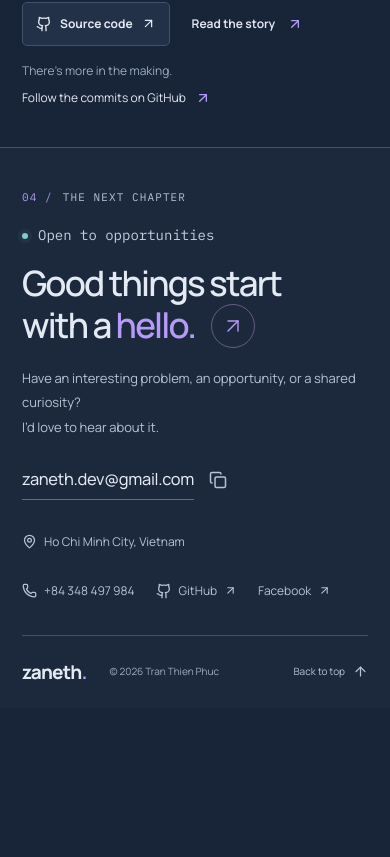
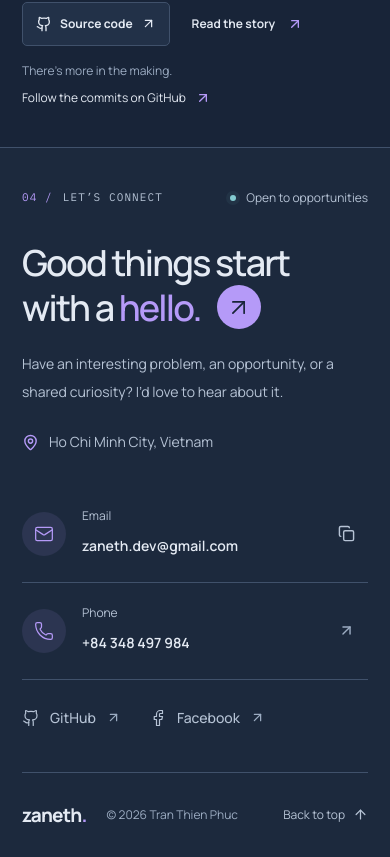
Before and after one commit to iamzaneth/my-portfolio, a React (Vite) app: page / in a window 390 px wide. Shown: the part 4494-5351 px from the top of the page. Before the commit the page ends 5202 px from the top, so only its background shows below. Built offline with nearby package versions, Linux system fonts and the light colour scheme.

Commit message:
feat(contact): enhance contact section with new layout, social links, and email copy functionality

```diff
--- a/src/components/Contact.tsx
+++ b/src/components/Contact.tsx
@@ -1,6 +1,8 @@
 import { useEffect, useRef, useState } from 'react'
-import { ArrowUp, ArrowUpRight, Check, Copy, Github, MapPin, Phone } from 'lucide-react'
+import { ArrowUp, ArrowUpRight, Check, Copy, Facebook, FileText, Github, Mail, MapPin, Phone } from 'lucide-react'
 import { profile } from '@/data/profile'
+
+const socialLink = 'group inline-flex min-h-11 items-center gap-2.5 text-[14px] leading-6 font-medium text-muted transition-colors hover:text-accent'
 
 export default function Contact() {
   const [copied, setCopied] = useState(false)
@@ -17,33 +19,77 @@ export default function Contact() {
     } catch { setCopyError(true) }
   }
   return (
-    <section id="contact" className="contact-section border-t border-line bg-bg-subtle pt-12 max-md:pt-10">
+    <section id="contact" aria-labelledby="contact-title" className="contact-section border-t border-line bg-bg-subtle pt-14 max-md:pt-10">
       <div className="page-container">
-        <div className="contact-top flex flex-col items-start gap-5 max-md:gap-[18px] [&>.eyebrow]:m-0" data-reveal><p className="eyebrow"><span>04 /</span> THE NEXT CHAPTER</p><span className="availability flex items-center gap-2.5 font-mono text-[14px] leading-[1.6] text-[#c5cfe0]"><span className="status-dot" /> Open to opportunities</span></div>
-        <div className="contact-heading mt-4 [&_h2]:text-[clamp(42px,5.7vw,79px)] [&_h2]:leading-[1.17] [&_h2]:font-[550]
-          [&_h2]:tracking-[-3.6px] max-md:[&_h2]:text-[clamp(35px,7vw,54px)] max-md:[&_h2]:tracking-[-1.8px]
-          max-tiny:[&_h2]:text-[32px]" data-reveal>
-          <h2>Good things start<br />
-            <span className="contact-last-line inline-flex max-w-full items-center gap-6 align-top max-md:gap-4">
-              <span>with a <span className="text-accent">hello.</span></span>
-              <a href={`mailto:${profile.email}`} className="contact-arrow grid size-16 shrink-0 place-items-center rounded-full border border-[#6b5a83] text-accent
-                transition-[background,transform] duration-250 ease-[ease] hover:bg-surface-accent
-                hover:[transform:rotate(8deg)] motion-reduce:hover:transform-none max-md:size-11 max-md:[&>svg]:size-6" aria-label="Send Phuc an email"><ArrowUpRight size={30} strokeWidth={1.4} /></a>
-            </span>
-          </h2>
+        <div className="contact-top mb-10 flex flex-wrap items-center justify-between gap-4 max-md:mb-8" data-reveal>
+          <p className="eyebrow"><span>04 /</span> LET’S CONNECT</p>
+          <span className="availability inline-flex items-center gap-2.5 text-[12px] leading-5 text-muted">
+            <span className="status-dot" aria-hidden="true" /> Open to opportunities
+          </span>
         </div>
-        <p className="contact-description my-[18px] text-[14px] leading-[1.9] text-muted max-md:text-[13px]" data-reveal>Have an interesting problem, an opportunity, or a shared curiosity?<br />I’d love to hear about it.</p>
-        <div className="contact-email-row flex flex-wrap items-center gap-3.5 max-md:gap-[5px]" data-reveal><a className="contact-email min-w-0 border-b border-[#746287] py-[7px] text-[clamp(16px,calc(2.3vw+2px),27px)]
-          font-[450] tracking-[-.5px] [overflow-wrap:anywhere] transition-colors duration-200 ease-[ease]
-          hover:text-accent max-md:text-[clamp(15px,calc(3.7vw+2px),24px)] max-md:tracking-[-.3px]
-          max-tiny:text-[15px]" href={`mailto:${profile.email}`}>{profile.email}</a><button type="button" className="icon-button copy-email border-0 max-md:w-[38px] max-md:min-w-[38px]" onClick={copyEmail} aria-label={copied ? 'Email copied' : 'Copy email address'}>{copied ? <Check size={18} /> : <Copy size={18} />}</button><span className="copy-status font-mono text-[12px] text-cyan" role="status">{copied ? 'Copied!' : copyError ? 'Please use the email link.' : ''}</span></div>
-        <div className="contact-details mt-5 mb-7 flex flex-wrap gap-x-7 gap-y-3.5 text-[12px] text-muted max-md:mt-[18px]
-          max-md:mb-[22px] max-md:gap-x-[21px] max-md:gap-y-[5px] [&>a]:flex [&>a]:min-h-11 [&>a]:items-center
-          [&>a]:gap-[7px] [&>span]:flex [&>span]:min-h-11 [&>span]:items-center [&>span]:gap-[7px]
-          [&>a:hover]:text-accent max-md:[&>span]:basis-full" data-reveal><span><MapPin size={15} /> {profile.location}</span><a href={profile.phoneHref}><Phone size={15} /> {profile.phone}</a><a href={profile.github} target="_blank" rel="noreferrer"><Github size={16} /> GitHub <ArrowUpRight size={13} /></a><a href={profile.facebook} target="_blank" rel="noreferrer">Facebook <ArrowUpRight size={13} /></a>{profile.showResume && <a href={profile.resume} target="_blank" rel="noreferrer">Résumé <ArrowUpRight size={13} /></a>}</div>
-        <footer className="footer flex items-center gap-6 border-t border-line py-4 text-[11px] text-faint max-desktop:gap-[15px]
-          max-md:flex-wrap max-md:gap-x-[15px] max-md:gap-y-[7px] max-md:py-3.5 max-md:[&>span]:text-[10px]"><a className="footer-brand mr-2 text-[19px] font-[750] tracking-[-.8px] text-foreground" href="#home">zaneth<span className="text-accent">.</span></a><span>© {new Date().getFullYear()} Tran Thien Phuc</span><span className="footer-built ml-auto font-mono text-[10px] max-desktop:text-[9px] max-tablet:hidden">Built with curiosity & a little cat energy.</span><a className="back-top ml-[22px] flex min-h-11 items-center gap-2 text-muted hover:text-accent max-tablet:ml-auto
-          max-md:text-[10px] max-tiny:ml-0" href="#home">Back to top <ArrowUp size={15} /></a></footer>
+        <div className="contact-panel mb-12 grid grid-cols-[1.1fr_1fr] items-center gap-20 max-desktop:gap-10 max-md:mb-8 max-md:grid-cols-1 max-md:gap-8" data-reveal>
+          <div className="contact-heading flex min-w-0 flex-col items-start">
+            <h2 id="contact-title" className="text-[clamp(34px,3.5vw,48px)] leading-[1.25] font-[550] tracking-[-1.8px] max-md:text-[36px] max-tiny:text-[32px]">
+              Good things start<br />
+              <span className="inline-flex items-center gap-5 max-md:gap-4">
+                <span>with a <span className="text-accent">hello.</span></span>
+                <a href={`mailto:${profile.email}`} aria-label="Send Phuc an email"
+                  className="contact-arrow grid size-14 shrink-0 place-items-center rounded-full bg-accent text-bg transition-[background,transform] duration-200 hover:-rotate-12 hover:bg-cyan motion-reduce:hover:transform-none max-md:size-11">
+                  <ArrowUpRight size={27} strokeWidth={1.5} aria-hidden="true" />
+                </a>
+              </span>
+            </h2>
+            <p className="contact-description mt-5 max-w-[360px] text-[14px] leading-7 text-muted">
+              Have an interesting problem, an opportunity, or a shared curiosity? I’d love to hear about it.
+            </p>
+            <div className="mt-6 flex items-start gap-2.5 text-[14px] leading-6 text-muted">
+              <MapPin size={17} className="mt-1 text-accent" aria-hidden="true" />
+              <span>{profile.location}</span>
+            </div>
+          </div>
+          <div className="contact-details min-w-0">
+            <div className="contact-email-row flex min-w-0 items-center gap-4 border-b border-line py-5 max-tiny:gap-3">
+              <span className="grid size-11 shrink-0 place-items-center rounded-full bg-accent/10 text-accent" aria-hidden="true"><Mail size={20} strokeWidth={1.5} /></span>
+              <div className="min-w-0 flex-1">
+                <div className="mb-1 flex flex-wrap items-center gap-x-3 text-[12px] leading-5">
+                  <span className="text-muted">Email</span>
+                  <span className="copy-status text-cyan" role="status">{copied ? 'Copied!' : copyError ? 'Please use the email link.' : ''}</span>
+                </div>
+                <a href={`mailto:${profile.email}`} className="contact-email inline-block py-1 text-[14px] leading-6 font-semibold [overflow-wrap:anywhere] transition-colors hover:text-accent">{profile.email}</a>
+              </div>
+              <button type="button" className="copy-email grid size-11 shrink-0 place-items-center rounded-full text-muted transition-colors hover:bg-accent/10 hover:text-accent" onClick={copyEmail}
+                aria-label={copied ? 'Email copied' : 'Copy email address'} title={copied ? 'Email copied' : 'Copy email address'}>
+                {copied ? <Check size={17} className="text-cyan" /> : <Copy size={17} />}
+              </button>
+            </div>
+            <a href={profile.phoneHref} className="group flex items-center gap-4 border-b border-line py-5 max-tiny:gap-3">
+              <span className="grid size-11 shrink-0 place-items-center rounded-full bg-accent/10 text-accent"><Phone size={20} strokeWidth={1.5} aria-hidden="true" /></span>
+              <span className="flex min-w-0 flex-1 flex-col gap-1"><span className="text-[12px] leading-5 text-muted">Phone</span><span className="py-1 text-[14px] leading-6 font-semibold transition-colors group-hover:text-accent">{profile.phone}</span></span>
+              <span className="grid size-11 shrink-0 place-items-center">
+              <ArrowUpRight size={17} className="text-faint transition-colors group-hover:text-accent" aria-hidden="true" />
+              </span>
+            </a>
+            <div className="flex flex-wrap items-center gap-x-7 gap-y-1 pt-4">
+              <a href={profile.github} target="_blank" rel="noreferrer" className={socialLink}>
+                <Github size={18} strokeWidth={1.6} aria-hidden="true" />
+                GitHub <ArrowUpRight size={15} className="text-faint group-hover:text-accent" aria-hidden="true" />
+              </a>
+              <a href={profile.facebook} target="_blank" rel="noreferrer" className={socialLink}>
+                <Facebook size={18} strokeWidth={1.6} aria-hidden="true" />
+                Facebook <ArrowUpRight size={15} className="text-faint group-hover:text-accent" aria-hidden="true" />
+              </a>
+              {profile.showResume && <a href={profile.resume} target="_blank" rel="noreferrer" className={socialLink}>
+                <FileText size={18} aria-hidden="true" /> Résumé <ArrowUpRight size={15} aria-hidden="true" />
+              </a>}
+            </div>
+          </div>
+        </div>
+        <footer className="footer flex flex-wrap items-center gap-x-6 gap-y-2 border-t border-line py-5 text-[12px] leading-5 text-faint max-md:gap-x-4">
+          <a className="footer-brand mr-1 text-[19px] font-[750] tracking-[-.8px] text-foreground" href="#home">zaneth<span className="text-accent">.</span></a>
+          <span>© {new Date().getFullYear()} {profile.name}</span>
+          <span className="footer-built ml-auto max-desktop:hidden">Built with curiosity & a little cat energy.</span>
+          <a className="back-top ml-auto flex min-h-11 items-center gap-2 text-muted transition-colors hover:text-accent desktop:ml-0" href="#home">Back to top <ArrowUp size={15} aria-hidden="true" /></a>
+        </footer>
       </div>
     </section>
   )
```
